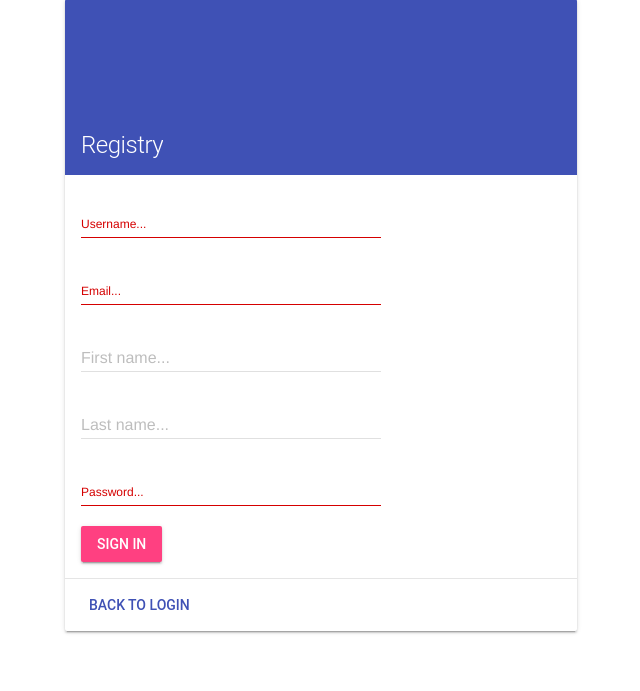
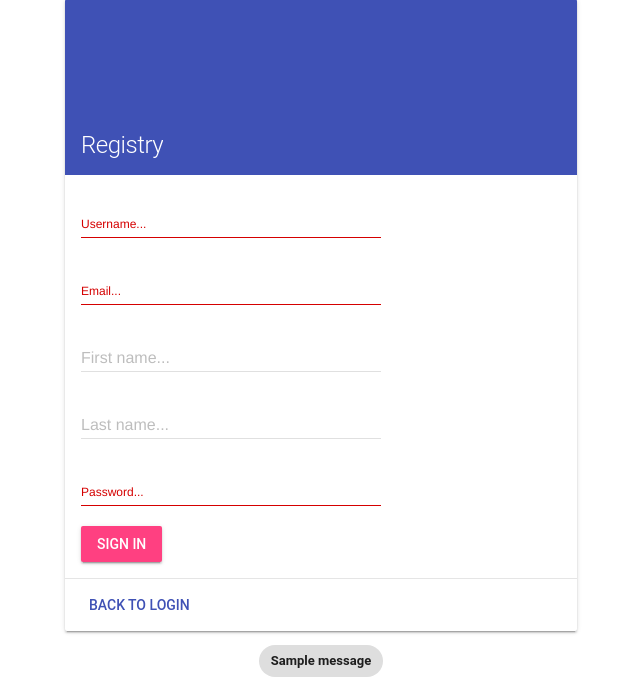
Before and after one commit to Zwogli/Django-ChatApp, a Django app: page /registry/ in a window 1280 px wide. Shown: the part 165-856 px from the top of the page, without its empty margins (319-959 px from the left). Run offline with Django 5.2, Linux system fonts and the light colour scheme; one stand-in notice (Sample message) is shown.

Commit message:
Add django messages

```diff
--- a/static/css/style.css
+++ b/static/css/style.css
@@ -10,6 +10,12 @@
 	flex-direction: column;
 	justify-content: center;
 	align-items: center;
+}
+.django-messages {
+	margin: 1rem 0 !important;
+}
+.django-messages__text {
+	font-weight: bold;
 }
 .mdl-layout__header .mdl-layout__drawer-button {
 	display: flex;
--- a/templates/base.html
+++ b/templates/base.html
@@ -17,11 +17,11 @@
 		/>
 
 		<!-- load static -->
-		<link rel="stylesheet" href="{% static 'css/style.css' %}" />
 		<script
 			defer
 			src="https://code.getmdl.io/1.3.0/material.min.js"
 		></script>
+		<link rel="stylesheet" href="{% static 'css/style.css' %}" />
 		<script src="{% static 'js/message.js' %}"></script>
 	</head>
 
@@ -75,6 +75,16 @@
 				<div class="page-content">
 					<!-- Your content goes here -->
 					{% block content %}{% endblock %}
+
+					<!-- Your Django messages goes here -->
+					<!-- prettier-ignore -->
+					{% if messages %} {% for message in messages %}
+					<!-- prettier-ignore -->
+					<span class="mdl-chip django-messages">
+						<span class="mdl-chip__text django-messages__text">{{ message }}</span>
+					</span>
+					<!-- prettier-ignore -->
+					{% endfor %}{% endif %}
 				</div>
 			</main>
 		</div>
```
Also changed, not shown: db.sqlite3.
